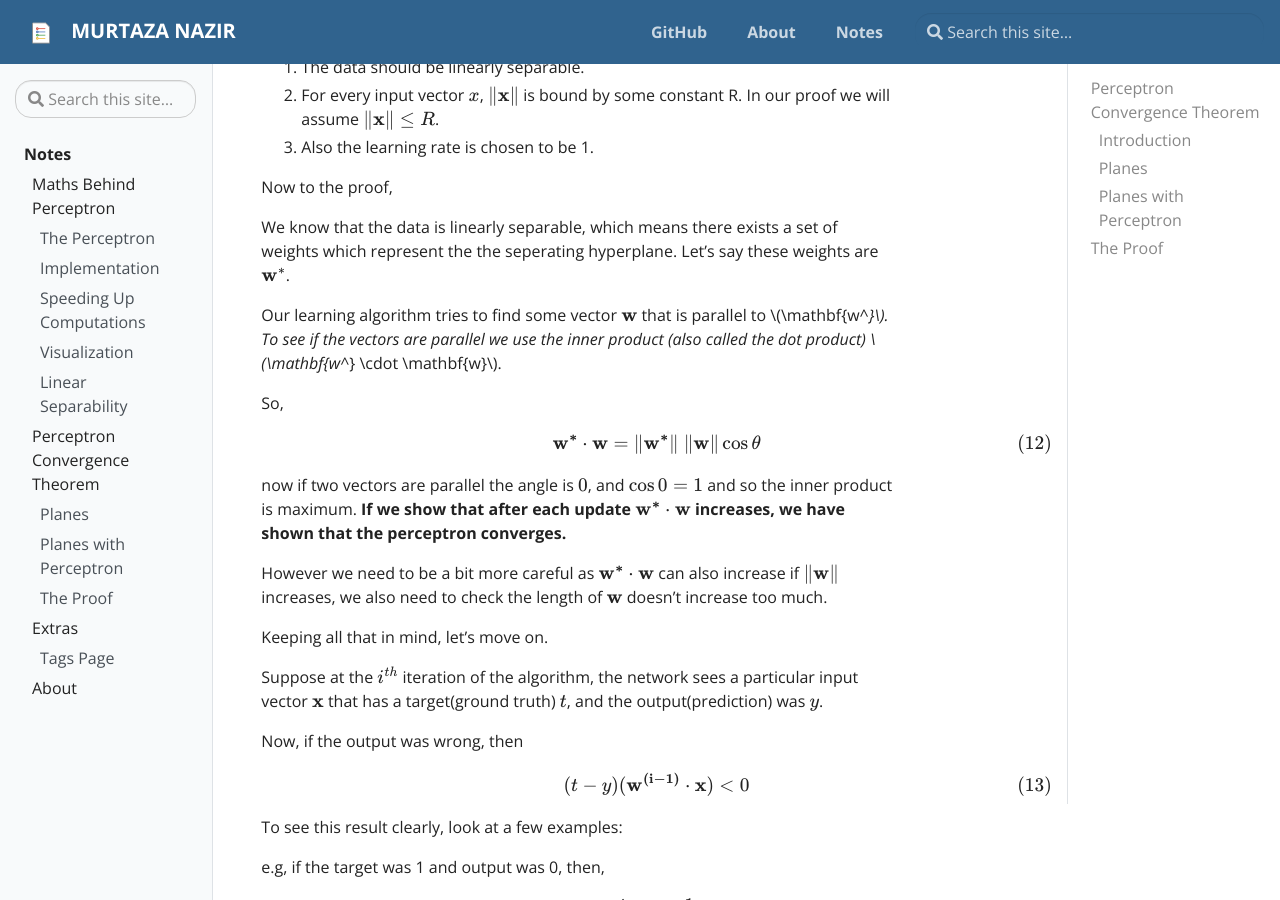
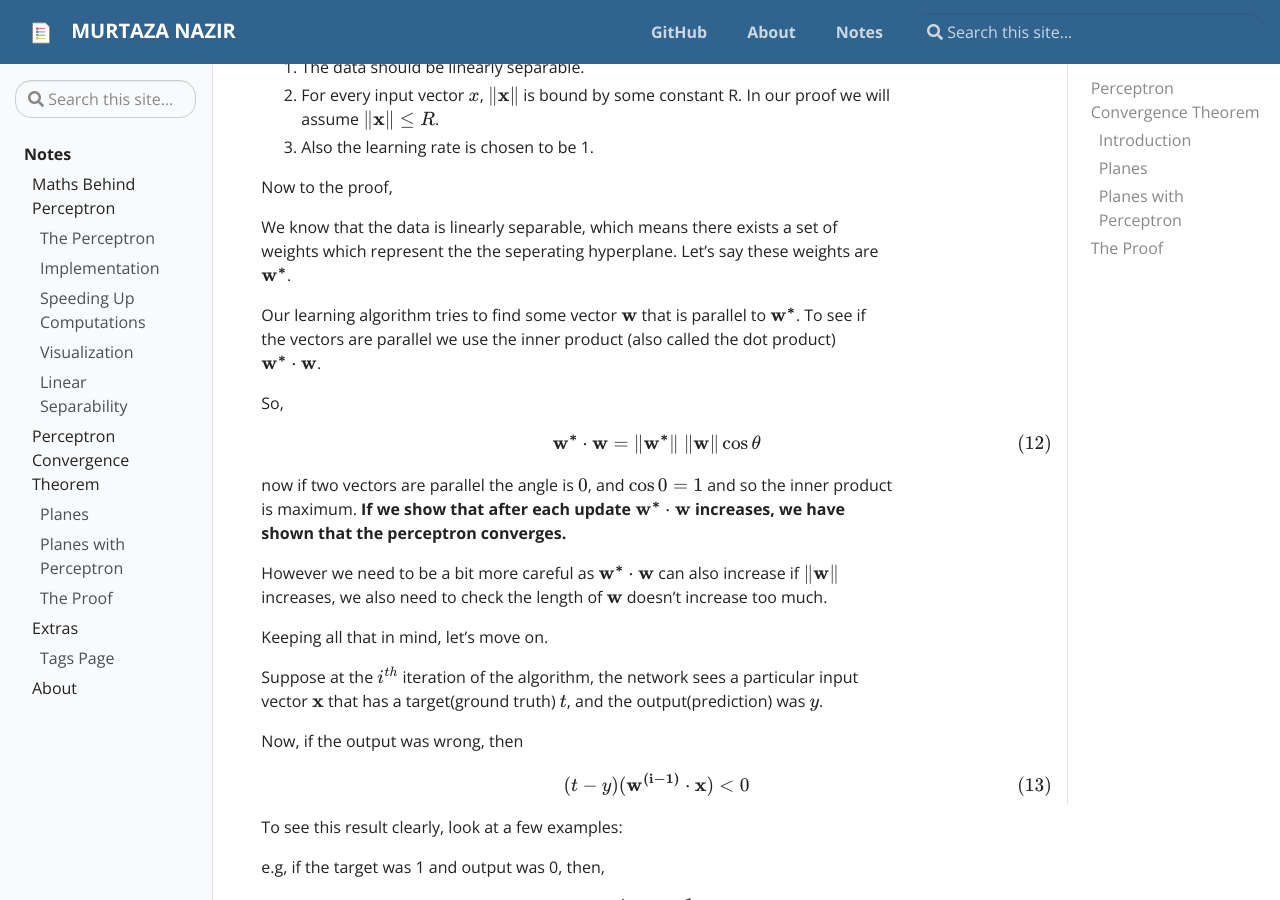
Before and after one commit to themurtazanazir/themurtazanazir.github.io, a Jekyll site: the page built from _notes/perceptron-convergence-theorem.md, in a window 1280 px wide and 900 px high, scrolled down 7055 px. Built offline with Jekyll 4.4.1, drawn with Linux system fonts in a browser that asks for light colours; formulas are drawn with MathJax 3; some of the changed text lies outside the part shown.

Commit message:
fixed renders forr perp proof

```diff
--- a/_notes/perceptron-convergence-theorem.md
+++ b/_notes/perceptron-convergence-theorem.md
@@ -291,17 +291,17 @@
 
 Now to the proof,
 
-We know that the data is linearly separable, which means there exists a set of weights which represent the the seperating hyperplane. Let's say these weights are \\(\mathbf{w}^*\\).
+We know that the data is linearly separable, which means there exists a set of weights which represent the the seperating hyperplane. Let's say these weights are \\(\mathbf{w^\*}\\).
 
-Our learning algorithm tries to find some vector \\(\mathbf{w}\\) that is parallel to \\(\mathbf{w^*}\\). To see if the vectors are parallel we use the inner product (also called the dot product) \\(\mathbf{w^*} \cdot \mathbf{w}\\).
+Our learning algorithm tries to find some vector \\( \mathbf{w} \\) that is parallel to \\( \mathbf{w^\*} \\). To see if the vectors are parallel we use the inner product (also called the dot product) \\( \mathbf{w^\*} \cdot \mathbf{w} \\).
 
 So,
 
 $$ \mathbf{w^*} \cdot \mathbf{w} = \lVert \mathbf{w^*}\rVert \   \lVert \mathbf{w}\rVert \cos\theta \tag{12}$$
 
-now if two vectors are parallel the angle is \\(0\\), and \\(\cos{0}=1\\) and so the inner product is maximum. **If we show that after each update \\(\mathbf{w^*} \cdot \mathbf{w}\\) increases, we have shown that the perceptron converges.**
+now if two vectors are parallel the angle is \\(0\\), and \\(\cos{0}=1\\) and so the inner product is maximum. **If we show that after each update \\(\mathbf{w^\*} \cdot \mathbf{w}\\) increases, we have shown that the perceptron converges.**
 
-However we need to be a bit more careful as \\(\mathbf{w^*} \cdot \mathbf{w}\\) can also increase if \\(\lVert \mathbf{w} \rVert\\) increases, we also need to check the length of \\(\mathbf{w}\\) doesn't increase too much.
+However we need to be a bit more careful as \\(\mathbf{w^\*} \cdot \mathbf{w}\\) can also increase if \\(\lVert \mathbf{w} \rVert\\) increases, we also need to check the length of \\(\mathbf{w}\\) doesn't increase too much.
 
 Keeping all that in mind, let's move on.
 
@@ -339,21 +339,21 @@
 
 $$\implies \mathbf{w^{(i)}} = \mathbf{w^{(i-1)}} + (t-y)\mathbf{x} \tag{15}$$
 
-Now to show that \\(w^* \cdot w\\) increases with iterations, using Equation 15,
+Now to show that \\(w^\* \cdot w\\) increases with iterations, using Equation 15,
 
 $$ \begin{align} \mathbf{w^*} \cdot \mathbf{w^{(i)}} &= \mathbf{w^*} \cdot (\mathbf{w^{(i-1)}} + (t-y)\mathbf{x})\\ &= \mathbf{w^*} \cdot \mathbf{w^{(i-1)}} + \mathbf{w^*} \cdot (t-y)\mathbf{x}\\ &= \mathbf{w^*} \cdot \mathbf{w^{(i-1)}} + (t-y)(\mathbf{w^*} \cdot \mathbf{x})\\ \end{align} \tag{16} $$
 
-This is where we take a break  and think what \\(\mathbf{w^*} \cdot \mathbf{x}\\) represents.
+This is where we take a break  and think what \\(\mathbf{w^\*} \cdot \mathbf{x}\\) represents.
 
 If you have any idea about the signed distance of a point \\(\mathbf{x}\\) from a hyper-plane(which passes through origin) with coefficient vector \\(\mathbf{a}\\) is:
 
 $$\begin{align} D = \frac{\mathbf{a} \cdot \mathbf{x}}{\lVert \mathbf{a} \rVert} \\ \implies D \lVert \mathbf{a} \rVert = \mathbf{a} \cdot \mathbf{x} \end{align} \tag{17}$$
 
-Similarly \\(\mathbf{w^*} \cdot \mathbf{x}\\) represents \\(\lVert \mathbf{w^*} \rVert\\) times the *signed* distance between the point \\(\mathbf{x}\\) and the plane represented by our vector \\(\mathbf{w^*}\\) (which is the correct decision boundary)
+Similarly \\(\mathbf{w^\*} \cdot \mathbf{x}\\) represents \\(\lVert \mathbf{w^\*} \rVert\\) times the *signed* distance between the point \\(\mathbf{x}\\) and the plane represented by our vector \\(\mathbf{w^\*}\\) (which is the correct decision boundary)
 
 By signed distance, I mean the sign regarding to what side of the plane the data point lies. Now if we have made an error and misclassified the point, then \\((t-y)\\) will be the opposite the sign of the sign of the distance given by the correct boundary. Give it a little thought, work out on different cases, you'll get it.
 
-So \\((t-y)(\mathbf{w^*} \cdot \mathbf{x})\\) represents \\(\lVert \mathbf{w^*} \rVert\\) times the *magnitude* of distance between the point \\(\mathbf{x}\\) and the plane represented by our vector \\(\mathbf{w^*}\\) (which is the correct decision boundary). And the smallest distance between the correct decision boundary and any datapoint is \\(\gamma\\).
+So \\((t-y)(\mathbf{w^\*} \cdot \mathbf{x})\\) represents \\(\lVert \mathbf{w^\*} \rVert\\) times the *magnitude* of distance between the point \\(\mathbf{x}\\) and the plane represented by our vector \\(\mathbf{w^\*}\\) (which is the correct decision boundary). And the smallest distance between the correct decision boundary and any datapoint is \\(\gamma\\).
 
 So,
 
@@ -363,13 +363,13 @@
 
 $$ \mathbf{w^*} \cdot \mathbf{w^{(i)}} \geq \mathbf{w^*} \cdot \mathbf{w^{(i-1)}} + \gamma \lVert \mathbf{w^*} \rVert \tag{19} $$
 
-where \\(\gamma\\) is the minimum distance between the optimal hyperplane defined by \\(\mathbf{w^*}\\) and the closest datapoint to it.
+where \\(\gamma\\) is the minimum distance between the optimal hyperplane defined by \\(\mathbf{w^\*}\\) and the closest datapoint to it.
 
-Now according to above equation, \\(\mathbf{w^*} \cdot \mathbf{w^{(i)}}\\) always increases by at least \\(\gamma\\) and we initialize the weights to be small random numbers(positive and negative), so after \\(i\\) iterations
+Now according to above equation, \\(\mathbf{w^\*} \cdot \mathbf{w^{(i)}}\\) always increases by at least \\(\gamma\\) and we initialize the weights to be small random numbers(positive and negative), so after \\(i\\) iterations
 
 $$\mathbf{w^*} \cdot \mathbf{w^{(i)}} \geq i\gamma \lVert \mathbf{w^*} \rVert \tag{20}$$
 
-So we have proved that \\(\mathbf{w^*} \cdot \mathbf{w^{(i)}}\\) increases as iterations increase.
+So we have proved that \\(\mathbf{w^\*} \cdot \mathbf{w^{(i)}}\\) increases as iterations increase.
 
 Since the R.H.S of the above equation is positive,
 
@@ -384,7 +384,7 @@
 
 $$\begin{align} & i\gamma \lVert \mathbf{w^*} \rVert \leq \lvert \mathbf{w^*} \cdot \mathbf{w^{(i)}} \rvert \leq \lVert \mathbf{w^*} \rVert \ \lVert \mathbf{w^{(i)}} \rVert \\ \implies & i\gamma \lVert \mathbf{w^*} \rVert \leq \lVert \mathbf{w^*} \rVert \ \lVert \mathbf{w^{(i)}} \rVert \end{align} \tag{22}$$
 
-\\(\lVert \mathbf{w^*} \rVert\\) is positive and can be cancelled without affecting the inequality.
+\\(\lVert \mathbf{w^\*} \rVert\\) is positive and can be cancelled without affecting the inequality.
 
 $$ i\gamma \leq \lVert \mathbf{w^{(i)}} \rVert \tag{23} $$
 
@@ -415,7 +415,7 @@
 
 Here we have put an upper limit on \\(\lVert \mathbf{w^{(i)}}\rVert\\).
 
-We have shown that \\(\mathbf{w^*} \cdot \mathbf{w^{(i)}}\\) increases by atleast \\(i\gamma \lVert \mathbf{w^*}\rVert\\) and \\(\lVert \mathbf{w^{(i)}}\rVert\\) does not increase more than \\(iR\\). Which means the angle between the vectors is decreasing and so the predicting decision boundary is getting close to the actual decision boundary, and after certain weight updates, the algorithm will converge to the actual boundary.
+We have shown that \\(\mathbf{w^\*} \cdot \mathbf{w^{(i)}}\\) increases by atleast \\(i\gamma \lVert \mathbf{w^\*}\rVert\\) and \\(\lVert \mathbf{w^{(i)}}\rVert\\) does not increase more than \\(iR\\). Which means the angle between the vectors is decreasing and so the predicting decision boundary is getting close to the actual decision boundary, and after certain weight updates, the algorithm will converge to the actual boundary.
 
 Using Equation 23 and 27,
 
```
